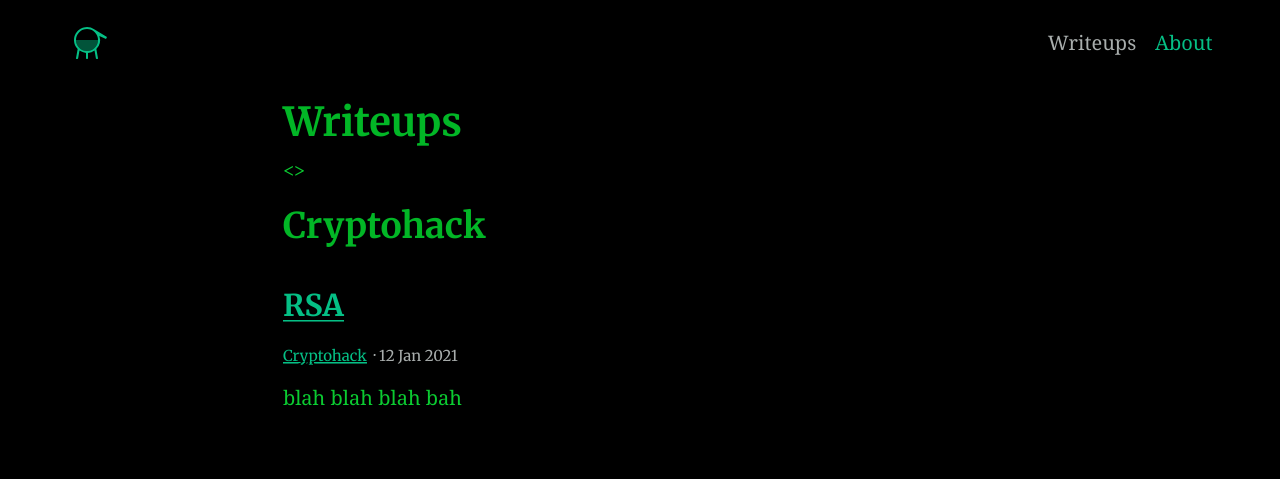
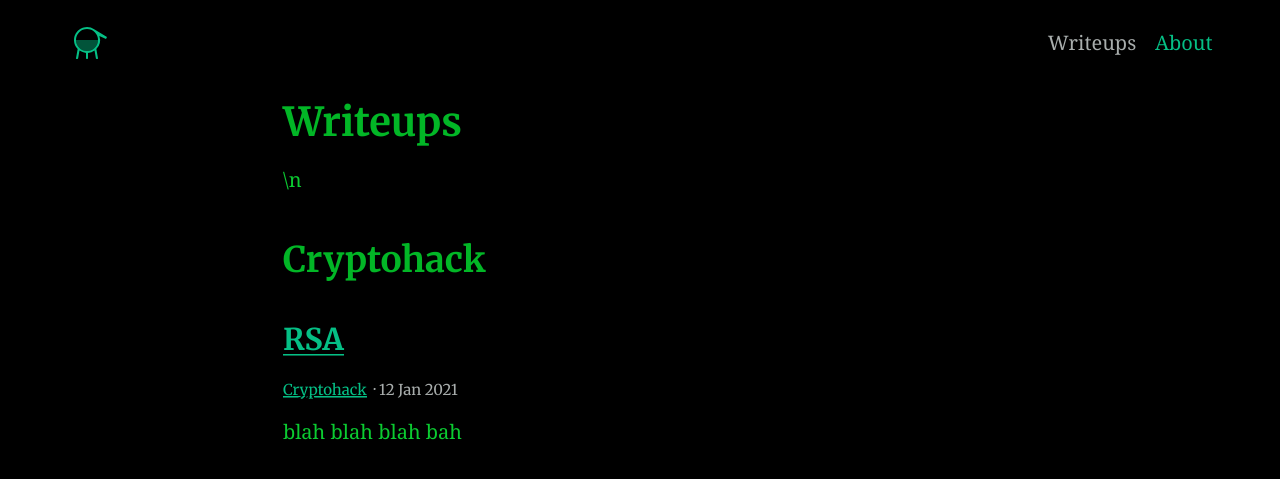
Before and after one commit to AC01010/Connor-McCartney.github.io, a Jekyll site: the page built from writeups.md, in a window 1280 px wide. Shown: the top 479 px of the page. Built offline with Jekyll 4.4.1, drawn with Linux system fonts in a browser that asks for light colours.

Commit message:
Update writeups.html

```diff
--- a/_layouts/writeups.html
+++ b/_layouts/writeups.html
@@ -11,7 +11,7 @@
     <article class="article  article--page  typeset">
 
       <h1>{{ page.title }}</h1>
-      <>{{ " " }}</h2>
+      <p>{{ "\n" }}</p>
 
       {{ content }}
 
```
